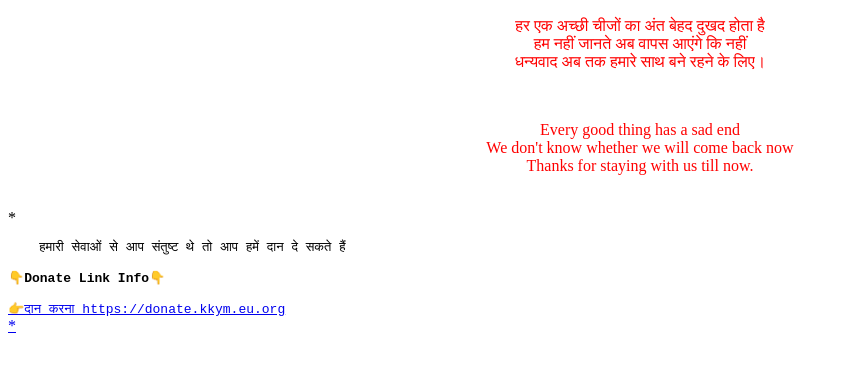
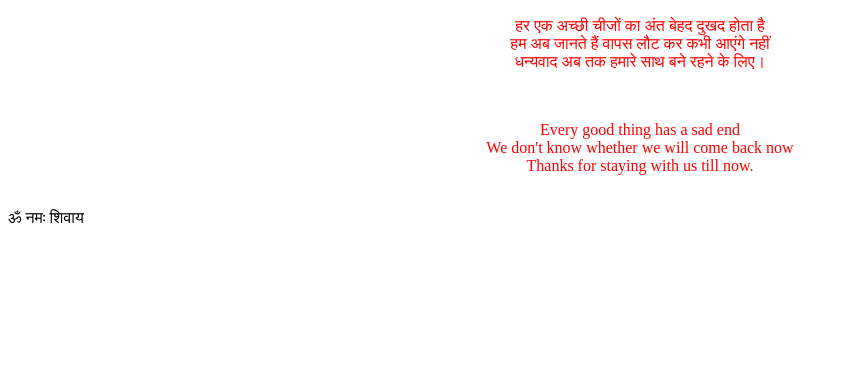
Before and after one commit to kkwap/always_closed, a plain HTML site: page index.html in a window 1280 px wide. Shown: the part 329-694 px from the top of the page, without its empty margins (0-864 px from the left). Drawn offline with Linux system fonts and the light colour scheme.

Commit message:
Update index.html

```diff
--- a/index.html
+++ b/index.html
@@ -6,19 +6,12 @@
     <title>Closed</title>
 </head>
 <body style="background-color: white; color:  ;"><xt:code><center><img alt="KKYM logo" width="auto" height="auto" src="closed.png" /></center></xt:code><xt:text><p style="color: red;display:block;text-align: center;">हर एक अच्छी चीजों का अंत बेहद दुखद होता है<br />
-हम नहीं जानते अब वापस आएंगे कि नहीं<br />
+हम अब जानते हैं वापस लौट कर कभी आएंगे नहीं<br />
 धन्यवाद अब तक हमारे साथ बने रहने के लिए।</p></xt:text><br /><xt:text><p style="color: red;display:block;text-align: center;">Every good thing has a sad end<br />
  We don't know whether we will come back now<br />
- Thanks for staying with us till now.</p></xt:text><br /><xt:code><xt:auth skip="yes" /></xt:code><xt:code> *
-<div class="language-plaintext highlighter-rouge"><div class="highlight"><pre class="highlight"><code>    हमारी सेवाओं से आप संतुष्ट थे तो आप हमें दान दे सकते हैं
-
-<b>👇Donate Link Info👇</b></div></a></div></div><div><div class="h3"><a href="//donate.kkym.eu.org"><div>
-
-
-            👉दान करना https://donate.kkym.eu.org
-
-</code></pre></div></div>
-*  <!-- Histats.com  START  (aync)-->
+ Thanks for staying with us till now.</p></xt:text><br /><xt:code><xt:auth skip="yes" /></xt:code><xt:code>
+ॐ नमः शिवाय
+ <!-- Histats.com  START  (aync)-->
 <script type="text/javascript">var _Hasync= _Hasync|| [];
 _Hasync.push(['Histats.start', '1,4241177,4,0,0,0,00010000']);
 _Hasync.push(['Histats.fasi', '1']);
```
